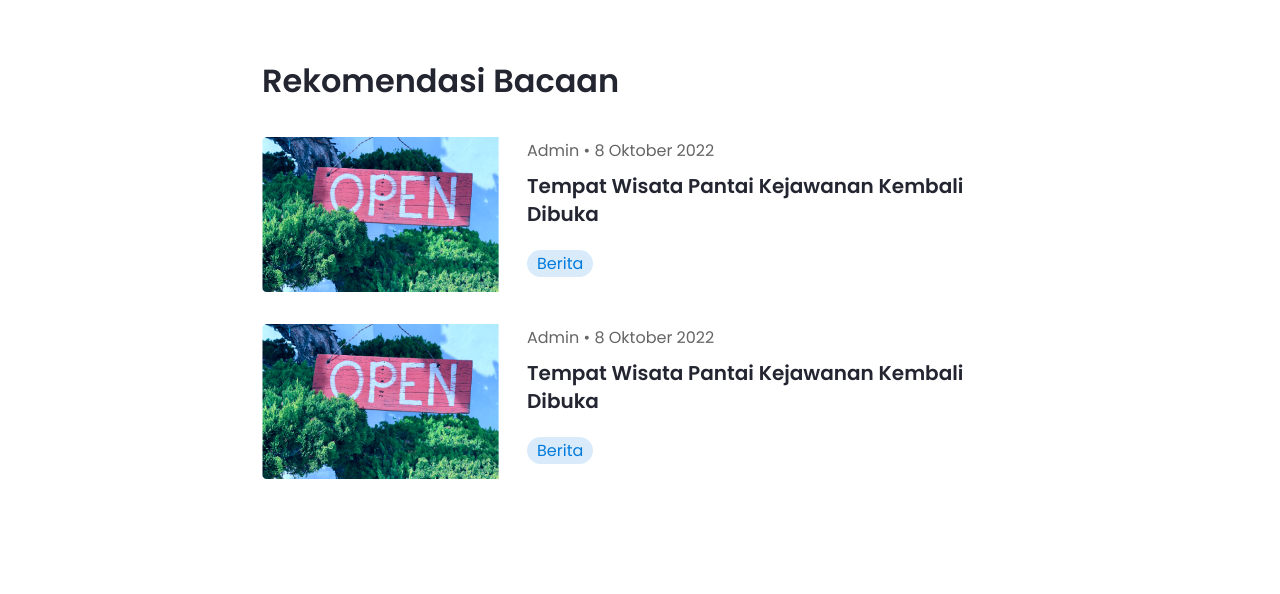
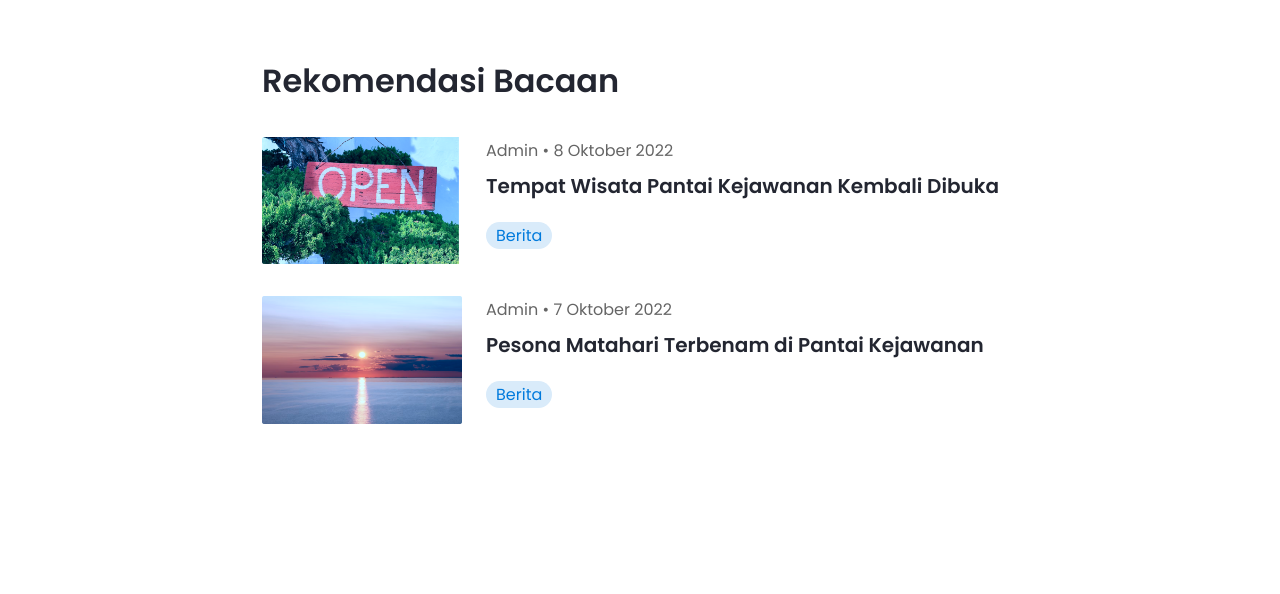
Before and after one commit to dimasrizkym/kejawanan, a website: page detail-blog.html in a window 1280 px wide. Shown: the part 2240-2834 px from the top of the page. Drawn offline with nearby package versions, Linux system fonts and the light colour scheme.

Commit message:
fix layout blog-recomendation

```diff
--- a/detail-blog.html
+++ b/detail-blog.html
@@ -98,20 +98,20 @@
     <!-- START: BLOG RECOMENDATION -->
     <section class="container section-padding pt-0" id="blogRecomendation">
       <h2 class="heading-2">Rekomendasi Bacaan</h2>
-      <div class="blog-rekomendation d-flex flex-column justify-content-center align-items-center">
-        <div class="card-rekomendation d-flex gap-4 justify-content-between align-items-start">
-          <img src="src/images/blog-rekomendation.png" alt="Pantai Kejawanan">
+      <div class="blog-rekomendation d-flex flex-column">
+        <div class="card-rekomendation d-flex gap-4 align-items-start">
+          <img src="src/images/blog-2.png" alt="Pantai Kejawanan">
           <div class="">
             <p class="text-desc-2 mb-2">Admin • 8 Oktober 2022</p>
             <a href="detail-blog.html" class="heading-4 mb-4">Tempat Wisata Pantai Kejawanan Kembali Dibuka</a>
             <span class="mb-2">Berita</span>
           </div>
         </div>
-        <div class="card-rekomendation d-flex gap-4 justify-content-between align-items-start">
-          <img src="src/images/blog-rekomendation.png" alt="Pantai Kejawanan">
+        <div class="card-rekomendation d-flex gap-4 align-items-start">
+          <img src="src/images/blog-3.png" alt="Pantai Kejawanan">
           <div class="">
-            <p class="text-desc-2 mb-2">Admin • 8 Oktober 2022</p>
-            <a href="detail-blog.html" class="heading-4 mb-4">Tempat Wisata Pantai Kejawanan Kembali Dibuka</a>
+            <p class="text-desc-2 mb-2">Admin • 7 Oktober 2022</p>
+            <a href="detail-blog.html" class="heading-4 mb-4">Pesona Matahari Terbenam di Pantai Kejawanan</a>
             <span class="mb-2">Berita</span>
           </div>
         </div>
--- a/src/css/style.scss
+++ b/src/css/style.scss
@@ -448,6 +448,10 @@ footer {
     margin-top: 32px;
     gap: 32px;
     .card-rekomendation{
+      img{
+        width: 200px;
+        height: auto;
+      }
       a{
         text-decoration: none!important;
         display: block;
@@ -472,7 +476,7 @@ footer {
 @media(max-width: 620px) {
   .card-rekomendation.d-flex{
     img{
-      width: 100%;
+      width: 100%!important;
       height: auto;
       object-fit: cover;
     }
```
Also changed, not shown: src/css/style.css, 1 other file.
